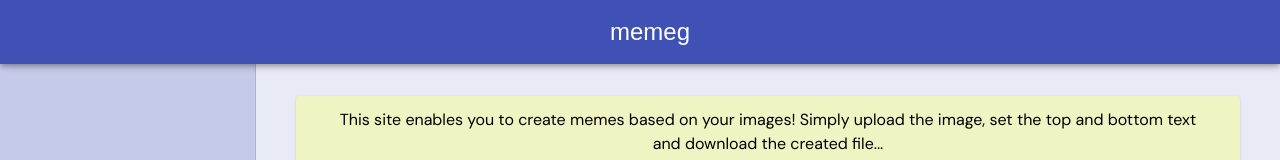
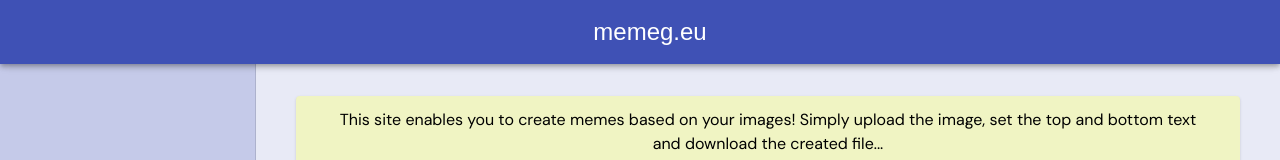
Before and after one commit to kobiliusz/memeg_frontend, a Vue app: page / in a window 1280 px wide. Shown: the top 160 px of the page. Built offline with nearby package versions, Linux system fonts and the light colour scheme; a web font is replaced by a local one.

Commit message:
domain branding

```diff
--- a/index.html
+++ b/index.html
@@ -5,7 +5,7 @@
   <meta charset="UTF-8" />
   <link rel="icon" href="/favicon.ico" />
   <meta name="viewport" content="width=device-width, initial-scale=1.0" />
-  <title>memeg - Generate memes from images!</title>
+  <title>memeg.eu - Generate memes from images!</title>
   <link rel="preconnect" href="https://fonts.googleapis.com">
   <link rel="preconnect" href="https://fonts.gstatic.com" crossorigin>
   <link href="https://fonts.googleapis.com/css2?family=Protest+Riot&display=swap" rel="stylesheet">
--- a/src/App.vue
+++ b/src/App.vue
@@ -4,7 +4,7 @@
       <v-app-bar color="primary">
         <v-app-bar-title>
           <span class="title-span">
-            memeg
+            memeg.eu
           </span>
         </v-app-bar-title>
       </v-app-bar>
```
